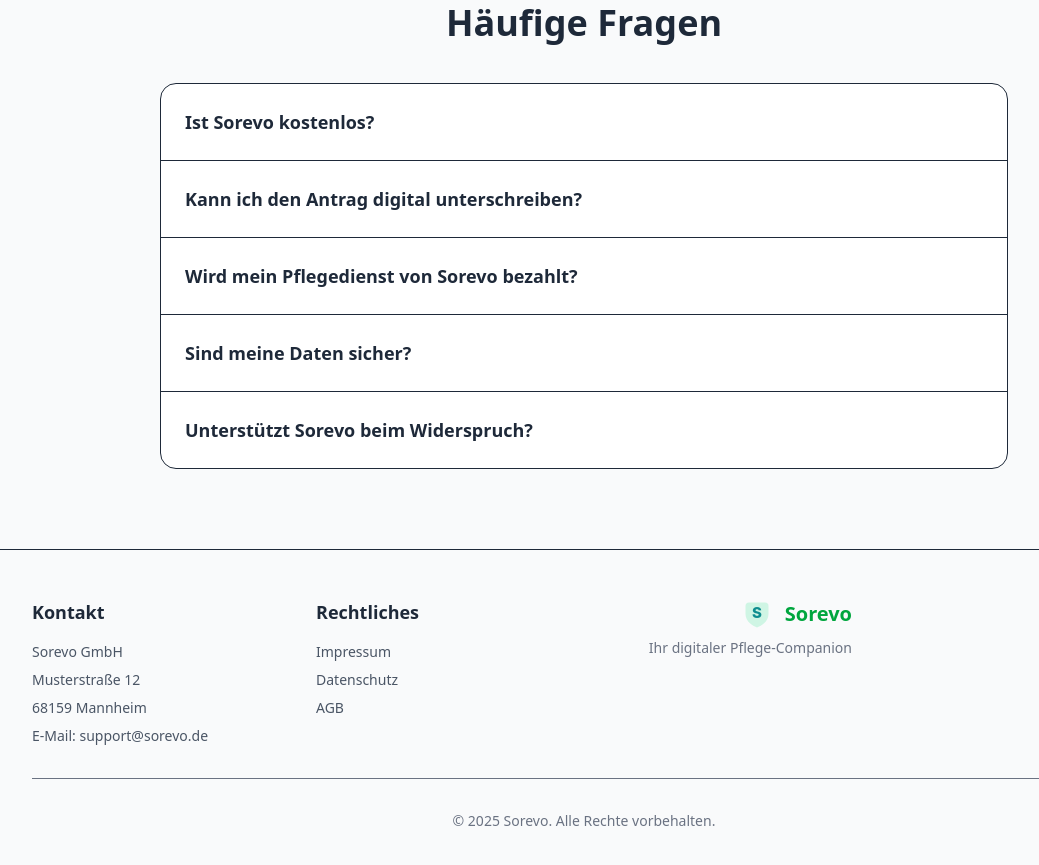
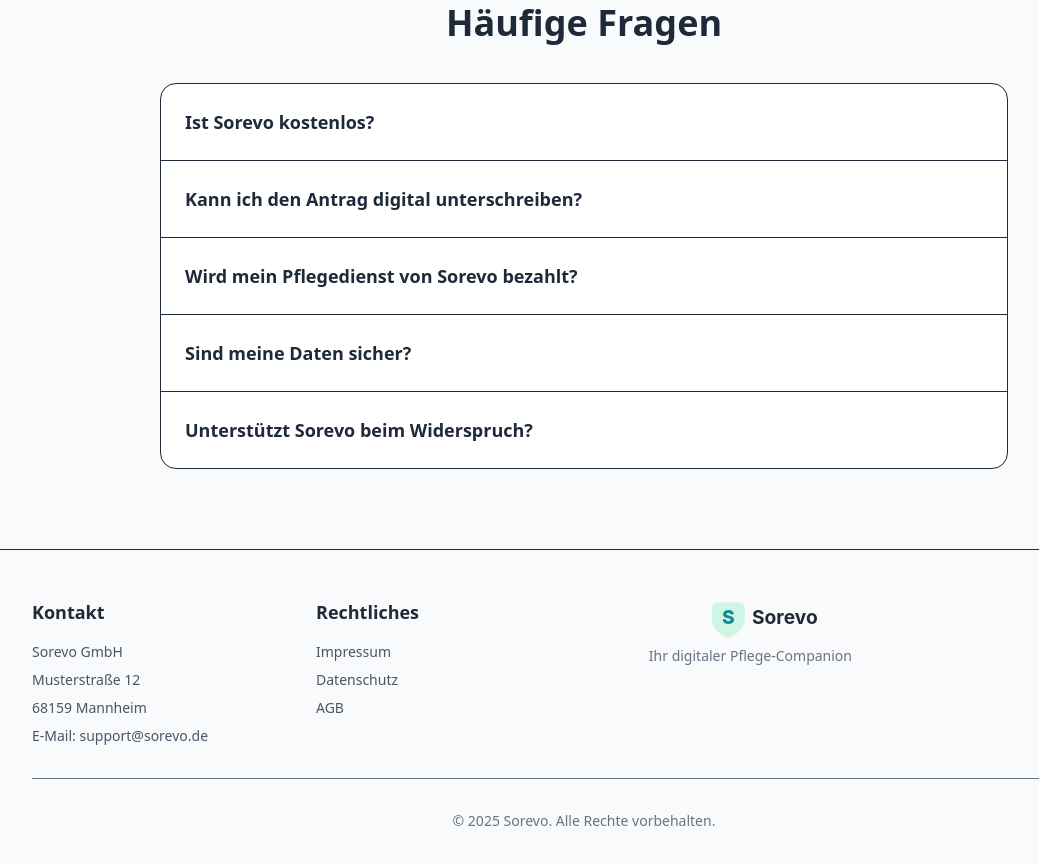
Before and after one commit to NWichter-NeoTube/sorevo-landingpage, an Astro site: page / in a window 1280 px wide. Shown: the part 6537-7402 px from the top of the page, without its empty margins (56-1095 px from the left). Built offline with nearby package versions, Linux system fonts and the light colour scheme; Astro itself is replaced by a stand-in of ours.

Commit message:
fix footer

```diff
--- a/src/components/SiteFooter.astro
+++ b/src/components/SiteFooter.astro
@@ -27,9 +27,8 @@ const currentYear = new Date().getFullYear();
 
       <!-- Logo -->
       <div class="md:text-right">
-        <div class="flex items-center gap-3 justify-start md:justify-end mb-2">
-          <img src="/assets/logos/sorevo-logo.svg" alt="Sorevo Logo" class="h-8 w-auto" />
-          <span class="font-semibold text-xl text-green-600">Sorevo</span>
+        <div class="flex justify-start md:justify-end mb-2">
+          <img src="/assets/logos/sorevo-logo-with-name.svg" alt="Sorevo Logo" class="h-10 w-auto" />
         </div>
         <p class="text-sm text-gray-500">Ihr digitaler Pflege-Companion</p>
       </div>
```
